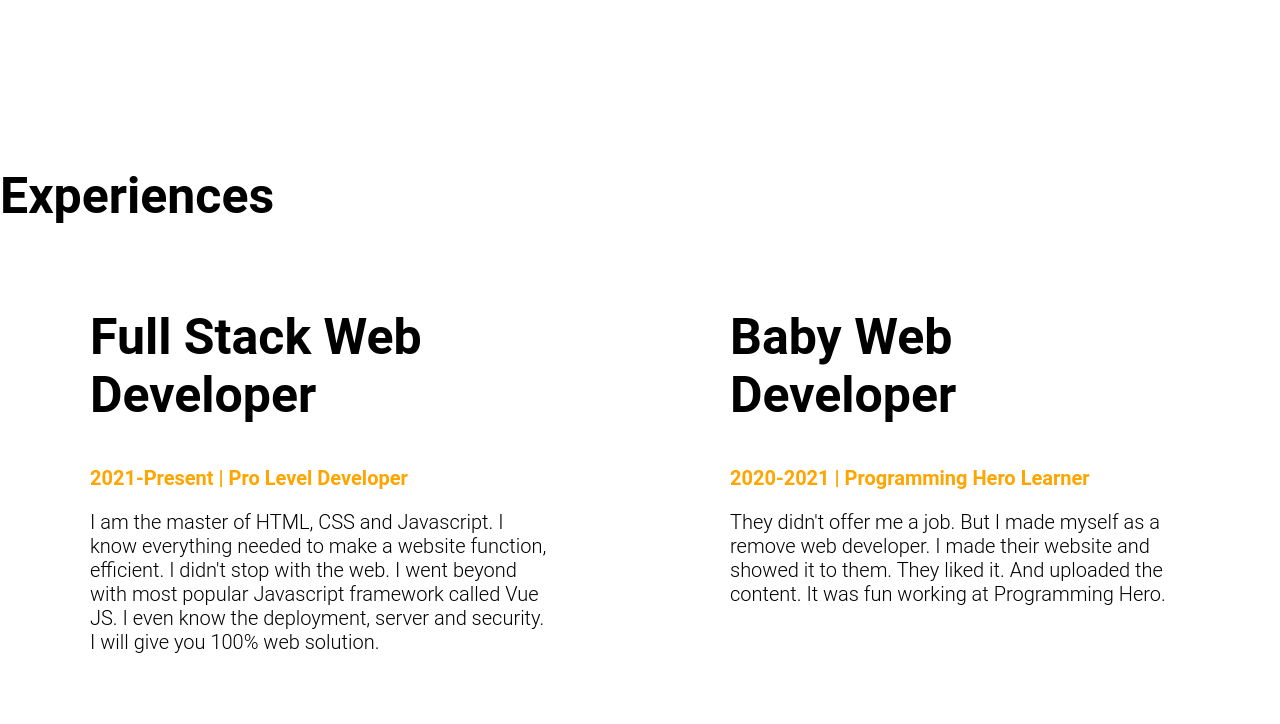
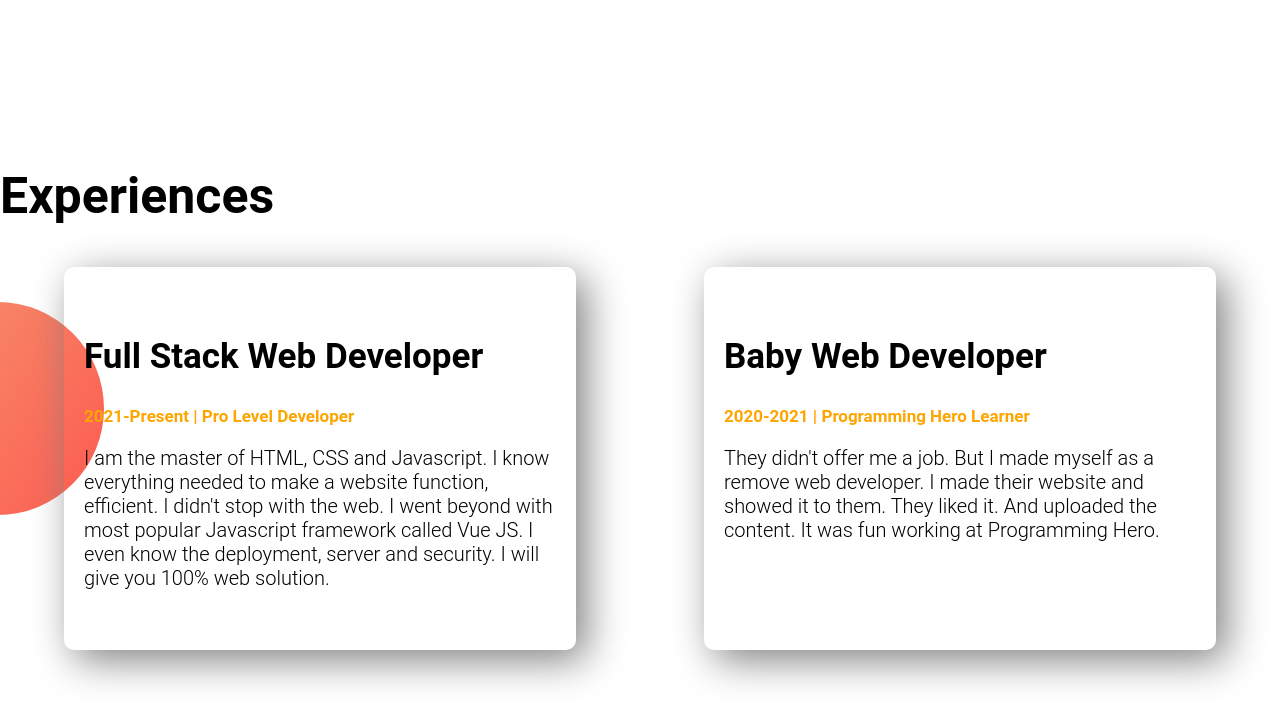
Before and after one commit to sanchitadevi/dev-port, a plain HTML site: page index.html in a window 1280 px wide. Shown: the part 1012-1736 px from the top of the page. Drawn offline with Linux system fonts and the light colour scheme.

Commit message:
third part

```diff
--- a/index.html
+++ b/index.html
@@ -39,15 +39,15 @@
             </div>
             <div class="flexible">
                 <div class="half-width">
-                    <h1>Full Stack Web Developer</h1>
-                    <h2 class="color">2021-Present | Pro Level Developer</h2>
+                    <h2>Full Stack Web Developer</h2>
+                    <h3 class="color">2021-Present | Pro Level Developer</h3>
                     <p>
                         I am the master of HTML, CSS and Javascript. I know everything needed to make a website function, efficient. I didn't stop with the web. I went beyond with most popular Javascript framework called Vue JS. I even know the deployment, server and security. I will give you 100% web solution.
                     </p>
                 </div>
                 <div class="half-width">
-                    <h1>Baby Web Developer</h1>
-                    <h2 class="color">2020-2021 | Programming Hero Learner</h2>
+                    <h2>Baby Web Developer</h2>
+                    <h3 class="color">2020-2021 | Programming Hero Learner</h3>
                     <p>
                         They didn't offer me a job. But I made myself as a remove web developer. I made their website and showed it to them. They liked it. And uploaded the content. It was fun working at Programming Hero.
                     </p>
--- a/style.css
+++ b/style.css
@@ -6,8 +6,8 @@
 h1{
     font-size: 50px;
 }
-h2{
-    font-size: 20px ;
+h3{
+    font-size: 17px ;
 }
 span{
     color: orange;
@@ -48,3 +48,22 @@
 .color{
     color: orange;
 }
+.bottom {
+    background-image: url(images/exp-bg.png);
+    background-repeat: no-repeat;
+    background-position: left center;
+}
+.area h1{
+    font-size: 50px;
+}
+.bottom h2{
+    font-size: 35px;
+}
+.bottom .half-width{
+    width: 60%;
+    margin-left: 5%;
+    margin-right: 5%;
+    box-shadow: 10px 10px 40px grey ;
+    border-radius: 10px;
+    padding: 40px 20px;
+}
```
